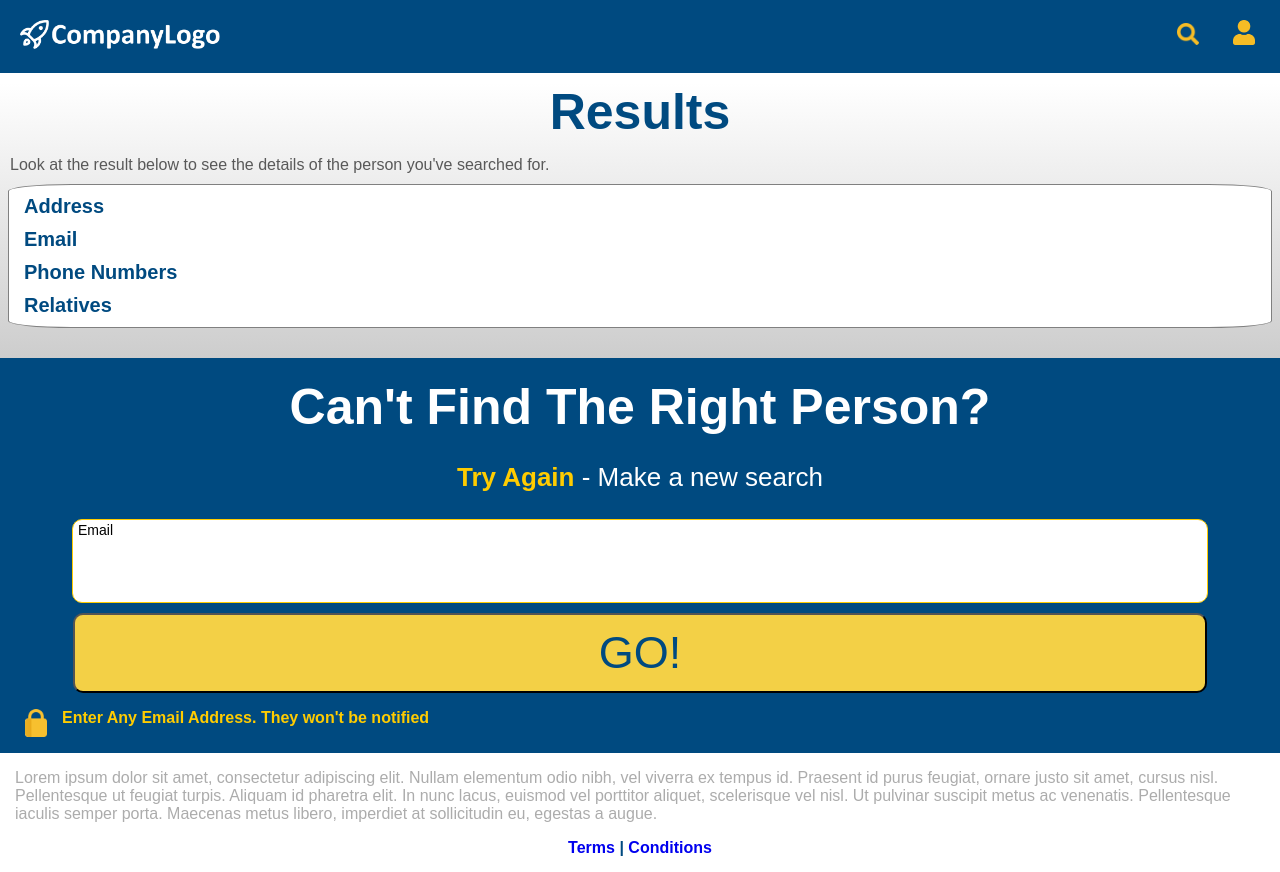
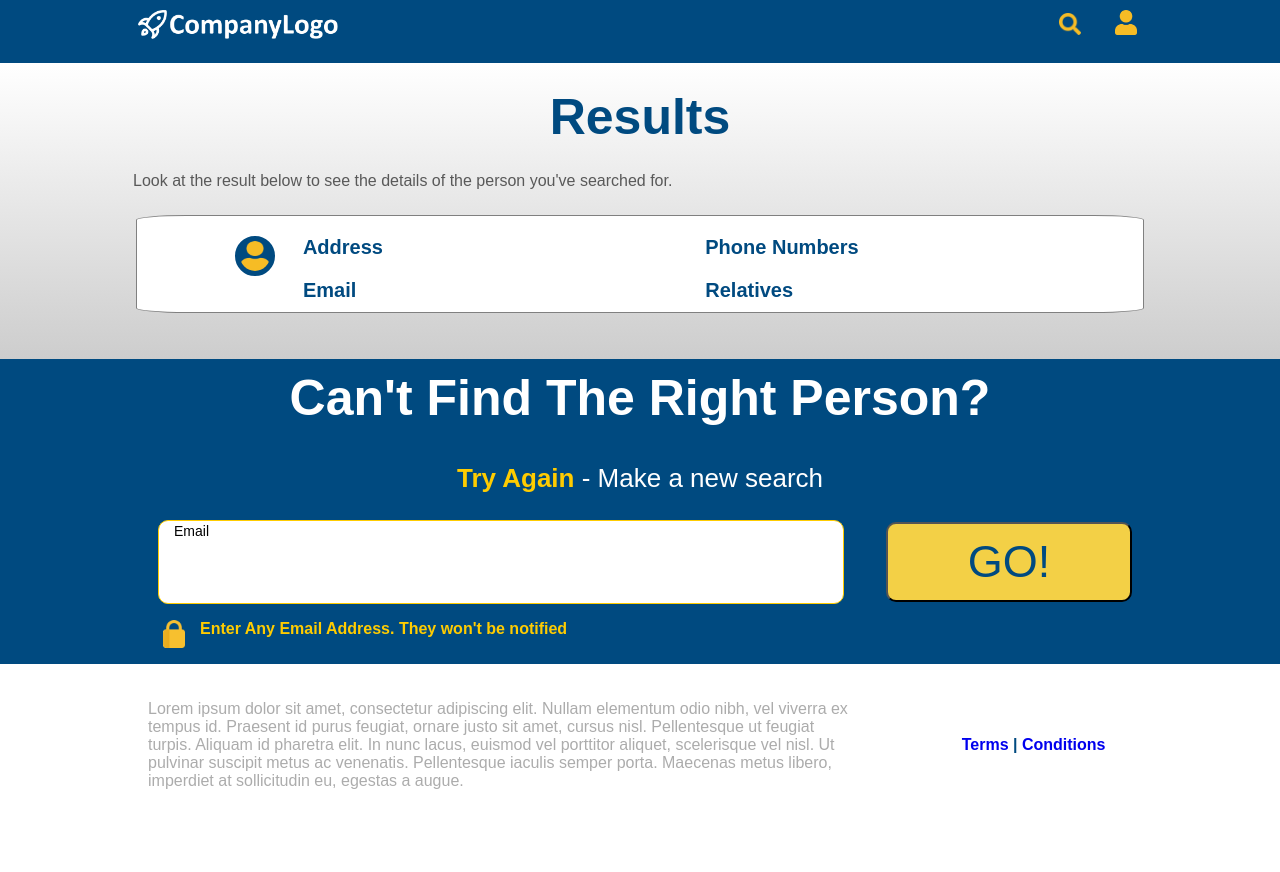
Before and after one commit to Javier-Fera/WebChallenge, a plain HTML site: page results.html in a window 1280 px wide. After the commit the page ends 826 px from the top, so only its background shows below. Drawn offline with Linux system fonts and the light colour scheme; no server answers.

Commit message:
finished with responsive

```diff
--- a/results.html
+++ b/results.html
@@ -29,36 +29,50 @@
         </section>
 
         <section id="results_view" class="bordered_results">
-            <div>
+            <div class="two_columns_border">
+                <section class="responsive_person_icon">
+                        <img class="circle_border_icon" src="assets/person.png" alt="person_icon">
+                </section>
+
+                <section>
                     <section>
                         <p id="result_name" class="blue_header_left"></p>
                         <p id="result_description" class='r_description'></p>
                     </section>
 
-                <section>
+                    <section class="two_columns_results">
+                        <section class="column_address">
                             <p class='r_header'>Address</p>
                             <p id="result_address" class='r_description'></p>
+                        </section>
+                        <section class="column_email">
                             <p class='r_header'>Email</p>
                             <p id="result_email" class='r_description'></p>
                         </section>
 
-                <section>
+                        <section class="column_phone">
                             <p class='r_header'>Phone Numbers</p>
                             <div id="result_phone"></div>
+                        </section>
+                        <section class="column_relatives">
                             <p class='r_header'>Relatives</p>
                             <div id='result_relatives'></div>
+                        </section>
+                    </section>
                 </section>
             </div>
         </section>
     </div>
 
-    <div class="blue_bg">
+    <div class="blue_bg responsive_blue_bg">
         <section>
             <p class="white_header_text"> Can't Find The Right Person?</p>
             <p class="white_description_text">
                 <span class="bold_yellow">Try Again</span>
                 <span> - Make a new search</span></p>
         </section>
+
+        <section class="two_columns_form">
             <section id="class_form" class="form_section">
                 <div class="email_form">
                     <label id="email_label" class="email_label" for="email_input">Email</label>
@@ -66,7 +80,7 @@
                 </div>
             </section>
             <input class="search_button" onclick="storeEmail()" value="GO!" type="submit" />
-
+        </section>
 
         <section class="bottom_text">
             <img class="icon_image floating_left" src="assets/lock.png" alt="lock_icon">
@@ -74,7 +88,7 @@
         </section>
     </div>
 
-    <div class="terms_conditions">
+    <div class="terms_conditions two_columns_conditions">
         <section class="terms_text">
             <p>Lorem ipsum dolor sit amet, consectetur adipiscing elit. Nullam elementum odio nibh,
                 vel viverra ex tempus id. Praesent id purus feugiat, ornare justo sit amet,
--- a/style/style.css
+++ b/style/style.css
@@ -14,9 +14,8 @@ body{
 }
 
 .top_icons{
-  position: absolute;
-  right: 0px;
-  padding: 10px;
+    float: right;
+    margin: 10px auto;
 }
 
 .logo_image{
@@ -34,7 +33,7 @@ body{
     font-weight: 700;
     font-size: 50px;
     text-align: center;
-    margin: 10px 10px;
+    padding: 10px 10px;
 }
 
 .white_description_text{
@@ -98,9 +97,9 @@ body{
     background-color: #F3D046;
     color: #004A80;
     width: 100%;
+    height: 80px;
     display: block;
     margin:auto;
-    height: 80px;
     font-size:45px;
     border-radius: 10px;
     margin-top: 10px;
@@ -120,10 +119,6 @@ input[type="submit"].search_button:active{
 .floating_left {
     margin-right: 15px;
     float: left;
-}
-
-.form_section{
-    align-items: center;
 }
 
 .button_section{
@@ -220,3 +215,142 @@ section.two_columns{
 a:link{
     text-decoration: none;
 }
+
+.responsive_person_icon{
+    display: none;
+}
+
+@media(min-width : 700px){
+    .two_columns_form{
+        display: grid;
+        grid-template-columns: 75% 25%;
+        margin:0;
+        padding: 0px 20px;
+    }
+
+    .search_button{
+        width: 100%;
+        height: 80px;
+        display: block;
+        margin: auto;
+    }
+
+    .email_form{
+        width: 90%;
+        padding: 0px 10px;
+        margin:0px 0px 0px 10px;
+    }
+
+    .email_form_error{
+        width: 90%;
+        padding: 0px 10px;
+        margin:0px 0px 0px 10px;
+    }
+
+    .two_columns_list{
+        display: grid;
+        grid-template-columns: 50% 50%;
+    }
+
+    .two_columns_conditions{
+        display: grid;
+        grid-template-columns: 80% 20%;
+        margin: 20px;
+    }
+
+    .terms_text{
+        display: block;
+        margin: 0px 10% 0px 0px;
+    }
+
+    .terms_links{
+        display: block;
+        margin:auto;
+    }
+
+    .circle_border_icon{
+        background-color: #004A80;
+        border: 5px solid #004A80;
+        border-radius: 50%;
+    }
+
+    img.circle_border_icon{
+        height: 30px;
+        width: 30px;
+    }
+
+    .responsive_person_icon{
+        display: initial;
+        margin: 20px 5% 5% 65%;
+    }
+
+    .two_columns_border{
+        display: grid;
+        grid-template-columns: 15% 80%;
+    }
+
+    .two_columns_results{
+        display: grid;
+        grid-template-columns: 50% 50%;
+        grid-template-areas: "first second";
+    }
+
+    .column_address{
+        grid-area: first;
+        grid-row: 1;
+    }
+
+    .column_email{
+        grid-area: first;
+        grid-row: 2;
+    }
+
+    .column_phone{
+        grid-area: second;
+        grid-row: 1;
+    }
+
+    .column_relatives{
+        grid-area: second;
+        grid-row: 2;
+    }
+
+    .gray_description{
+        margin: 2% 0px;
+    }
+
+    .white_gradient{
+        padding: 2% 5%;
+    }
+
+    .responsive_blue_bg{
+        padding: 10% 0px;
+    }
+
+    .bottom_text{
+        margin-left: 20px;
+    }
+}
+
+@media(min-width:960px){
+
+    .blue_bg {
+        padding: 0 10% 10px 10%;
+    }
+
+    .blue_header{
+        margin:0px;
+    }
+
+    .white_header_text{
+        margin: initial;
+    }
+
+    .white_gradient{
+        padding: 2% 10%;
+    }
+
+    .terms_conditions{
+        padding: 0 10%;
+    }
+}
```
Also changed, not shown: index.html (+23 -11 lines), README.md. Lines whose indentation alone changed are shown as unchanged.
